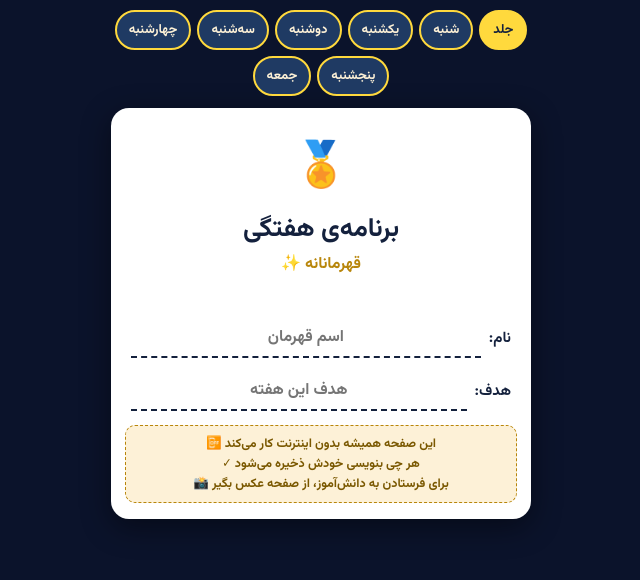
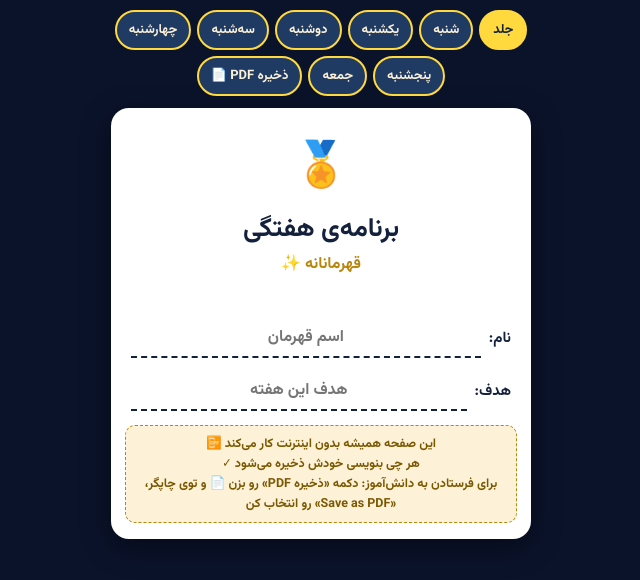
Before and after one commit to jalalisomayeh3-afk/-, a plain HTML site: page week-offline.html in a window 1280 px wide. Both pictures are taken after a click on the button "جلد". Shown: the whole page, without its empty margins (319-959 px from the left). Drawn offline with Linux system fonts and the light colour scheme.

Commit message:
Add save-as-PDF button + print layout + fix input save bug
Co-authored-by: jalalisomayeh3-afk <jalalisomayeh3-afk@users.noreply.github.com>

```diff
--- a/week-offline.html
+++ b/week-offline.html
@@ -43,6 +43,13 @@ body{font-family:'VazirB',Tahoma,sans-serif;background:#0b132b;min-height:100vh;
 .saved.show{opacity:1;}
 .tools{text-align:center;margin-top:12px;}
 .tools button{font-family:inherit;font-size:12.5px;background:#fff;color:#d91a32;border:1.5px solid #d91a32;border-radius:18px;padding:6px 14px;cursor:pointer;}
+@page{size:90mm 160mm;margin:0;}
+@media print{
+ body{background:#fff;padding:0;}
+ .wrap{max-width:90mm;}
+ .tabs,.tools,.hint,.saved{display:none !important;}
+ .page{display:block !important;box-shadow:none;border-radius:0;margin:0 0 0 0;page-break-after:always;}
+}
 </style>
 </head>
 <body>
@@ -72,8 +79,7 @@ function inp(v,cb,ph){
  i.addEventListener("input",function(){cb(i.value);});
  return i;
 }
-function render(tab){
- var v=document.getElementById("view");v.innerHTML="";
+function build(tab){
  var p=document.createElement("div");p.className="page";
  if(tab===-1){
   p.innerHTML='<div class="cover"><div class="medal">🏅</div><h1>برنامه‌ی هفتگی</h1><div class="sub">قهرمانانه ✨</div></div>';
@@ -85,7 +91,7 @@ function render(tab){
   cr2.appendChild(l2);cr2.appendChild(inp(val(DB,"goal"),function(x){DB.goal=x;save();},"هدف این هفته"));
   p.appendChild(cr1);p.appendChild(cr2);
   var h=document.createElement("div");h.className="hint";
-  h.innerHTML="این صفحه همیشه بدون اینترنت کار می‌کند 📴<br>هر چی بنویسی خودش ذخیره می‌شود ✓<br>برای فرستادن به دانش‌آموز، از صفحه عکس بگیر 📸";
+  h.innerHTML="این صفحه همیشه بدون اینترنت کار می‌کند 📴<br>هر چی بنویسی خودش ذخیره می‌شود ✓<br>برای فرستادن به دانش‌آموز: دکمه «ذخیره PDF» رو بزن 📄 و توی چاپگر، «Save as PDF» رو انتخاب کن";
   p.appendChild(h);
  }else{
   var d=DB.days[tab]=DB.days[tab]||{les:["","","","","","","",""],tim:["","","","","","","",""],rut:["","",""]};
@@ -93,7 +99,7 @@ function render(tab){
   b.innerHTML='<h1>'+DAYS[tab]+'</h1><div class="sub">برنامه‌ی روز</div>';
   p.appendChild(b);
   var g=document.createElement("div");g.className="grid";
-  for(var i=0;i<8;i++){
+  for(let i=0;i<8;i++){
    var cell=document.createElement("div");cell.className="cell";
    var ci=document.createElement("div");ci.className="circ";ci.style.setProperty("--acc",ACC[tab]);
    var num=document.createElement("div");num.className="num";num.textContent=["۱","۲","۳","۴","۵","۶","۷","۸"][i];
@@ -111,7 +117,7 @@ function render(tab){
   sec.textContent="روتین‌های امروز";
   p.appendChild(sec);
   var rb=document.createElement("div");rb.className="rbox";rb.style.setProperty("--acc",ACC[tab]);
-  for(var j=0;j<3;j++){
+  for(let j=0;j<3;j++){
    var rl=document.createElement("div");rl.className="rline";
    var hh=document.createElement("span");hh.className="h";hh.textContent="❤";
    rl.appendChild(hh);
@@ -126,11 +132,11 @@ function render(tab){
   var tl=document.createElement("div");tl.className="tools";
   var cb=document.createElement("button");cb.textContent="پاک کردن این روز";
   cb.addEventListener("click",function(){
-   if(confirm("همه‌ی نوشته‌های "+DAYS[tab]+" پاک شود؟")){DB.days[tab]={les:["","","","","","","",""],tim:["","","","","","","",""],rut:["","",""]};save();render(tab);}
+   if(confirm("همه‌ی نوشته‌های "+DAYS[tab]+" پاک شود؟")){DB.days[tab]={les:["","","","","","","",""],tim:["","","","","","","",""],rut:["","",""]};save();var np=build(tab);pages[tab].replaceWith(np);pages[tab]=np;}
   });
   tl.appendChild(cb);p.appendChild(tl);
  }
- v.appendChild(p);
+ return p;
 }
 var tabsEl=document.getElementById("tabs");
 var labels=["جلد"].concat(DAYS);
@@ -141,12 +147,18 @@ labels.forEach(function(lb,idx){
  b.addEventListener("click",function(){
   cur=real;
   document.querySelectorAll(".tabs button").forEach(function(x){x.classList.remove("on");});
-  b.classList.add("on");render(real);
+  b.classList.add("on");show(real);
  });
  tabsEl.appendChild(b);
 });
 tabsEl.firstChild.classList.add("on");
-render(-1);
+var pb=document.createElement("button");pb.textContent="ذخیره PDF \ud83d\udcc4";
+pb.addEventListener("click",function(){window.print();});
+tabsEl.appendChild(pb);
+var view=document.getElementById("view");var pages={};
+for(var t=-1;t<DAYS.length;t++){pages[t]=build(t);view.appendChild(pages[t]);}
+function show(tab){cur=tab;for(var k in pages){pages[k].style.display=(k==tab)?"block":"none";}}
+show(-1);
 </script>
 </body>
 </html>
```
